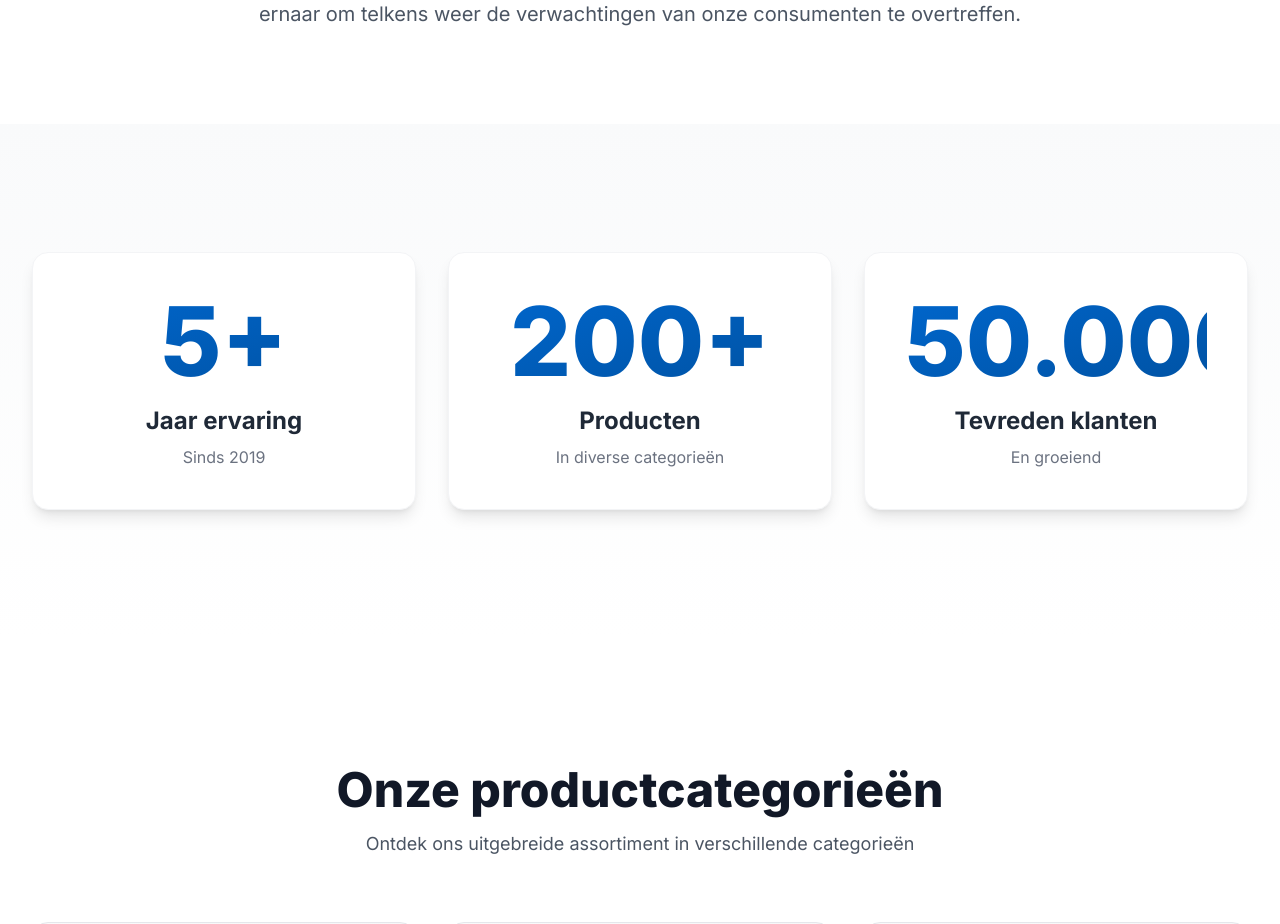
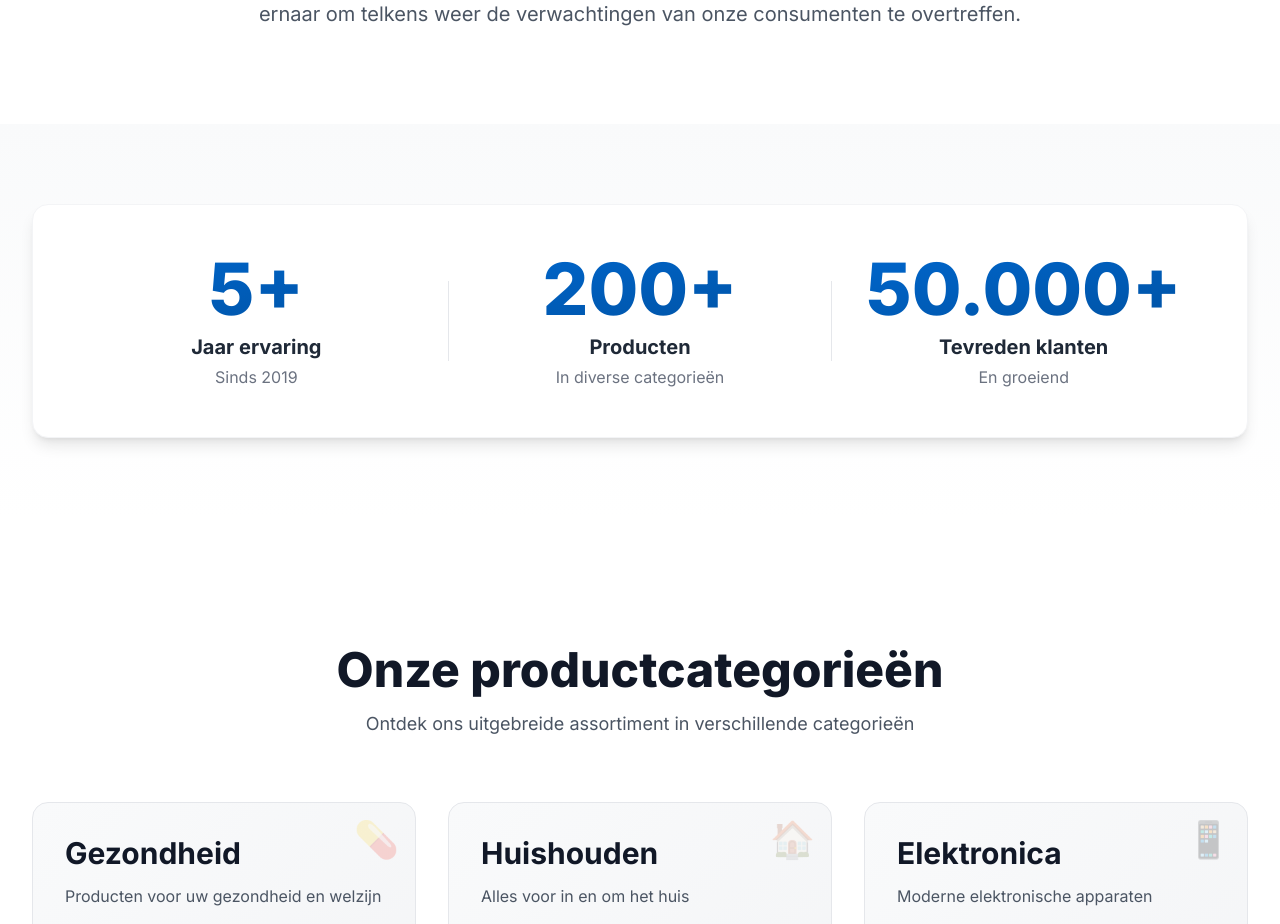
Before and after one commit to habtiaet/JustValue-website, a Next.js app: page / in a window 1280 px wide. Shown: the part 1123-2047 px from the top of the page. Built offline with nearby package versions, Linux system fonts and the light colour scheme.

Commit message:
Wijzig statistieken sectie naar horizontale balk layout

```diff
--- a/app/page.tsx
+++ b/app/page.tsx
@@ -76,23 +76,27 @@ export default function Home() {
       </section>
 
       {/* Statistics Section */}
-      <section className="py-32 bg-gradient-to-b from-gray-50 to-white">
+      <section className="py-20 bg-gradient-to-b from-gray-50 to-white">
         <div className="max-w-7xl mx-auto px-4 sm:px-6 lg:px-8">
-          <div className="grid grid-cols-1 md:grid-cols-3 gap-8 text-center">
-            <div className="p-10 bg-white rounded-2xl shadow-lg hover:shadow-2xl transition-all duration-300 transform hover:-translate-y-2 border border-gray-100">
-              <div className="text-7xl md:text-8xl font-extrabold bg-gradient-to-br from-primary to-primary-dark bg-clip-text text-transparent mb-4">5+</div>
-              <div className="text-xl md:text-2xl text-gray-800 font-bold">Jaar ervaring</div>
-              <div className="text-gray-500 mt-2">Sinds 2019</div>
-            </div>
-            <div className="p-10 bg-white rounded-2xl shadow-lg hover:shadow-2xl transition-all duration-300 transform hover:-translate-y-2 border border-gray-100">
-              <div className="text-7xl md:text-8xl font-extrabold bg-gradient-to-br from-primary to-primary-dark bg-clip-text text-transparent mb-4">200+</div>
-              <div className="text-xl md:text-2xl text-gray-800 font-bold">Producten</div>
-              <div className="text-gray-500 mt-2">In diverse categorieën</div>
-            </div>
-            <div className="p-10 bg-white rounded-2xl shadow-lg hover:shadow-2xl transition-all duration-300 transform hover:-translate-y-2 border border-gray-100">
-              <div className="text-7xl md:text-8xl font-extrabold bg-gradient-to-br from-primary to-primary-dark bg-clip-text text-transparent mb-4">50.000+</div>
-              <div className="text-xl md:text-2xl text-gray-800 font-bold">Tevreden klanten</div>
-              <div className="text-gray-500 mt-2">En groeiend</div>
+          <div className="bg-white rounded-2xl shadow-lg border border-gray-100 p-8 md:p-12">
+            <div className="flex flex-col md:flex-row items-center justify-around gap-8 md:gap-4">
+              <div className="text-center flex-1">
+                <div className="text-5xl md:text-6xl lg:text-7xl font-extrabold bg-gradient-to-br from-primary to-primary-dark bg-clip-text text-transparent mb-2">5+</div>
+                <div className="text-lg md:text-xl text-gray-800 font-bold">Jaar ervaring</div>
+                <div className="text-sm md:text-base text-gray-500 mt-1">Sinds 2019</div>
+              </div>
+              <div className="hidden md:block w-px h-20 bg-gray-200"></div>
+              <div className="text-center flex-1">
+                <div className="text-5xl md:text-6xl lg:text-7xl font-extrabold bg-gradient-to-br from-primary to-primary-dark bg-clip-text text-transparent mb-2">200+</div>
+                <div className="text-lg md:text-xl text-gray-800 font-bold">Producten</div>
+                <div className="text-sm md:text-base text-gray-500 mt-1">In diverse categorieën</div>
+              </div>
+              <div className="hidden md:block w-px h-20 bg-gray-200"></div>
+              <div className="text-center flex-1">
+                <div className="text-5xl md:text-6xl lg:text-7xl font-extrabold bg-gradient-to-br from-primary to-primary-dark bg-clip-text text-transparent mb-2 break-words leading-tight">50.000+</div>
+                <div className="text-lg md:text-xl text-gray-800 font-bold break-words leading-tight">Tevreden klanten</div>
+                <div className="text-sm md:text-base text-gray-500 mt-1">En groeiend</div>
+              </div>
             </div>
           </div>
         </div>
```
